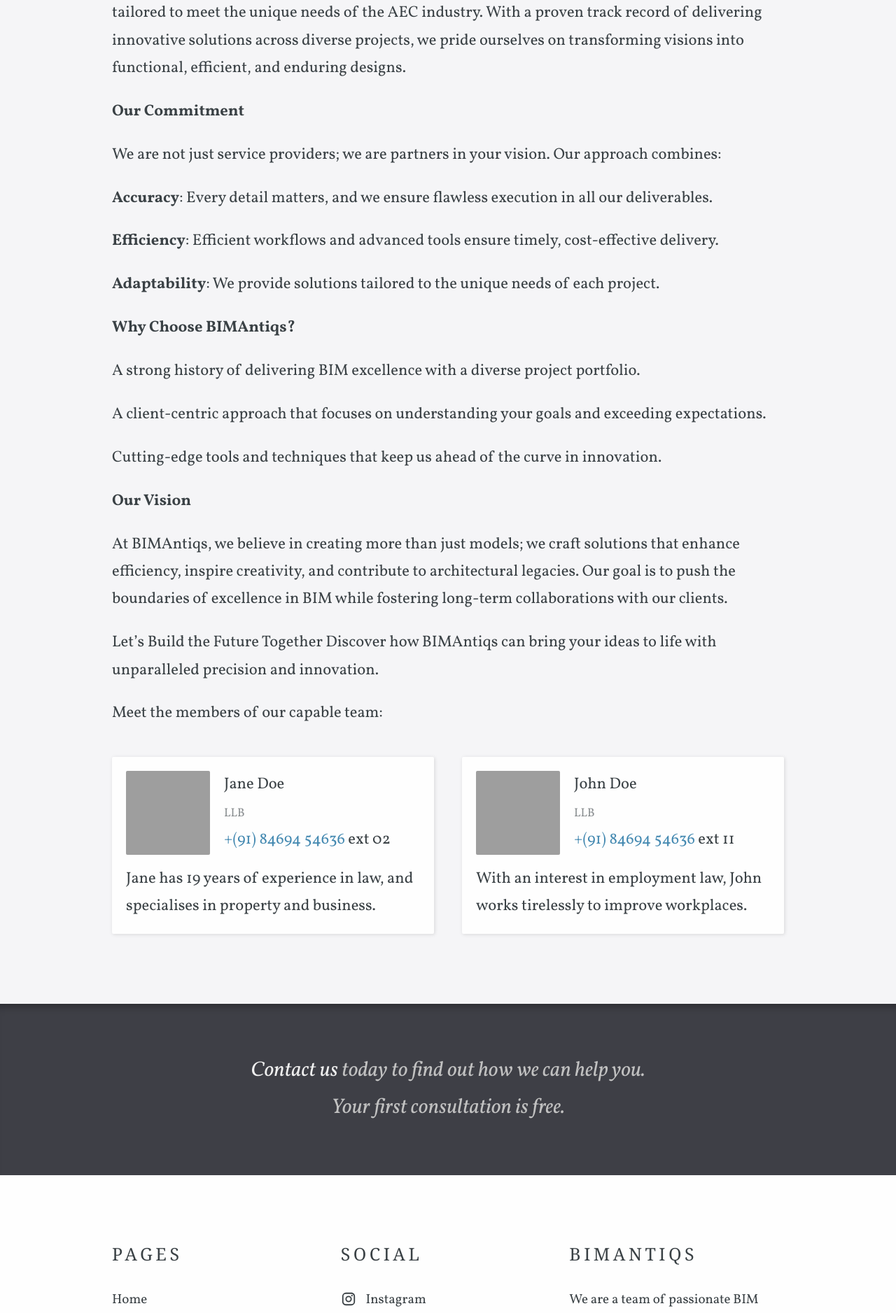
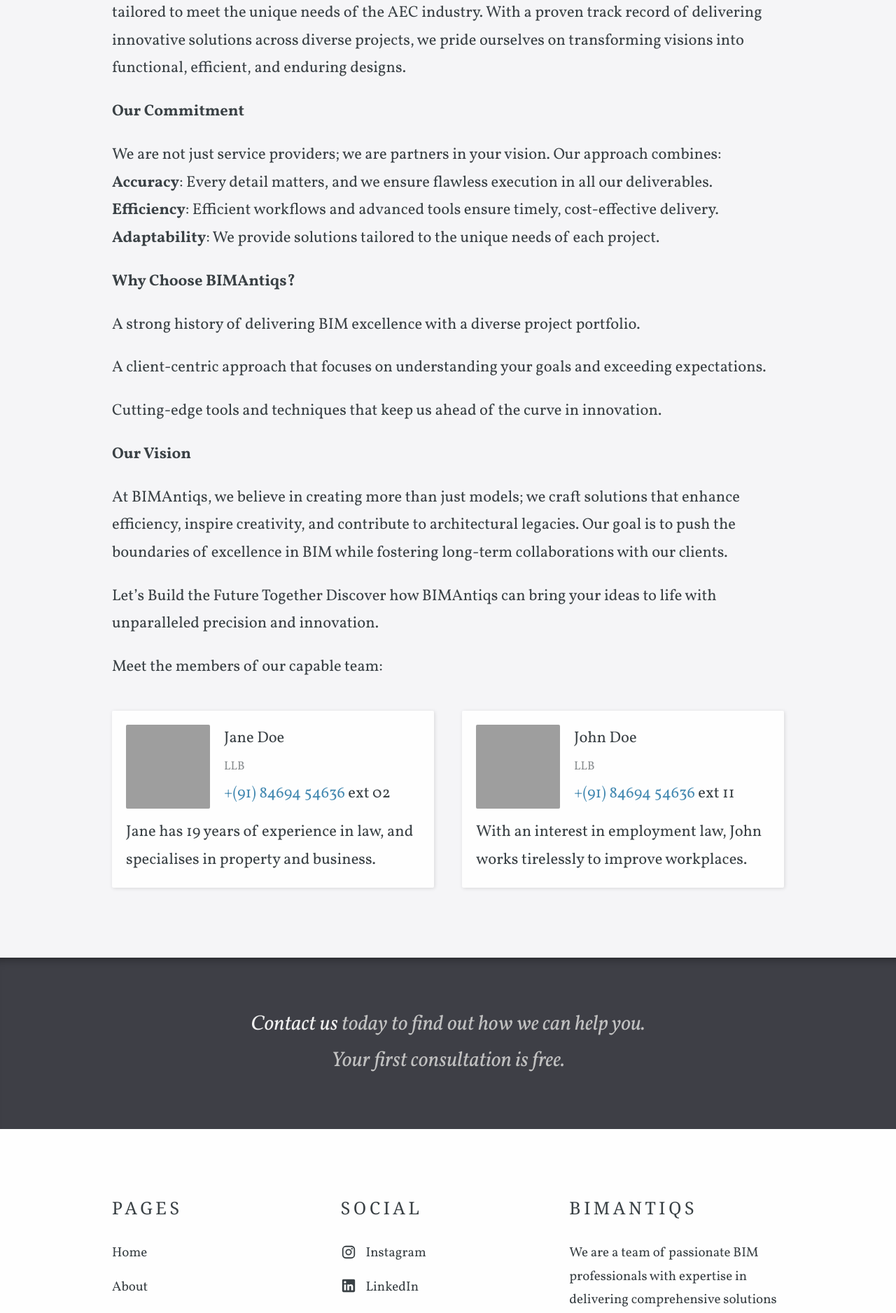
Before and after one commit to R-Madhav/BIMAntiqs.github.io, a Jekyll site: the page built from about.html, in a window 1280 px wide. Shown: the part 723-2600 px from the top of the page at 70% size. Built offline with Jekyll 4.4.1, drawn with Linux system fonts in a browser that asks for light colours; some web fonts are replaced; grey boxes are pictures that could not be loaded.

Commit message:
Update about.html

```diff
--- a/about.html
+++ b/about.html
@@ -15,9 +15,12 @@
 
 		<p style="margin-bottom: 5px;"><Strong>Our Commitment</Strong></p>
 		<p style="margin-bottom: 1px;">We are not just service providers; we are partners in your vision. Our approach combines:</p>
-		<p style="margin-bottom: 1px;"><Strong>Accuracy</Strong>: Every detail matters, and we ensure flawless execution in all our deliverables.</p>
-		<p style="margin-bottom: 1px;"><Strong>Efficiency</Strong>: Efficient workflows and advanced tools ensure timely, cost-effective delivery.</p>
-		<p style="margin-bottom: 1px;"><Strong>Adaptability</Strong>: We provide solutions tailored to the unique needs of each project.</p>
+
+		<Strong>Accuracy</Strong>: Every detail matters, and we ensure flawless execution in all our deliverables.
+
+		<Strong>Efficiency</Strong>: Efficient workflows and advanced tools ensure timely, cost-effective delivery.
+
+		<Strong>Adaptability</Strong>: We provide solutions tailored to the unique needs of each project.
 
 		<p><strong>Why Choose BIMAntiqs?</strong></p>
 		<p>A strong history of delivering BIM excellence with a diverse project portfolio.</p>
```
